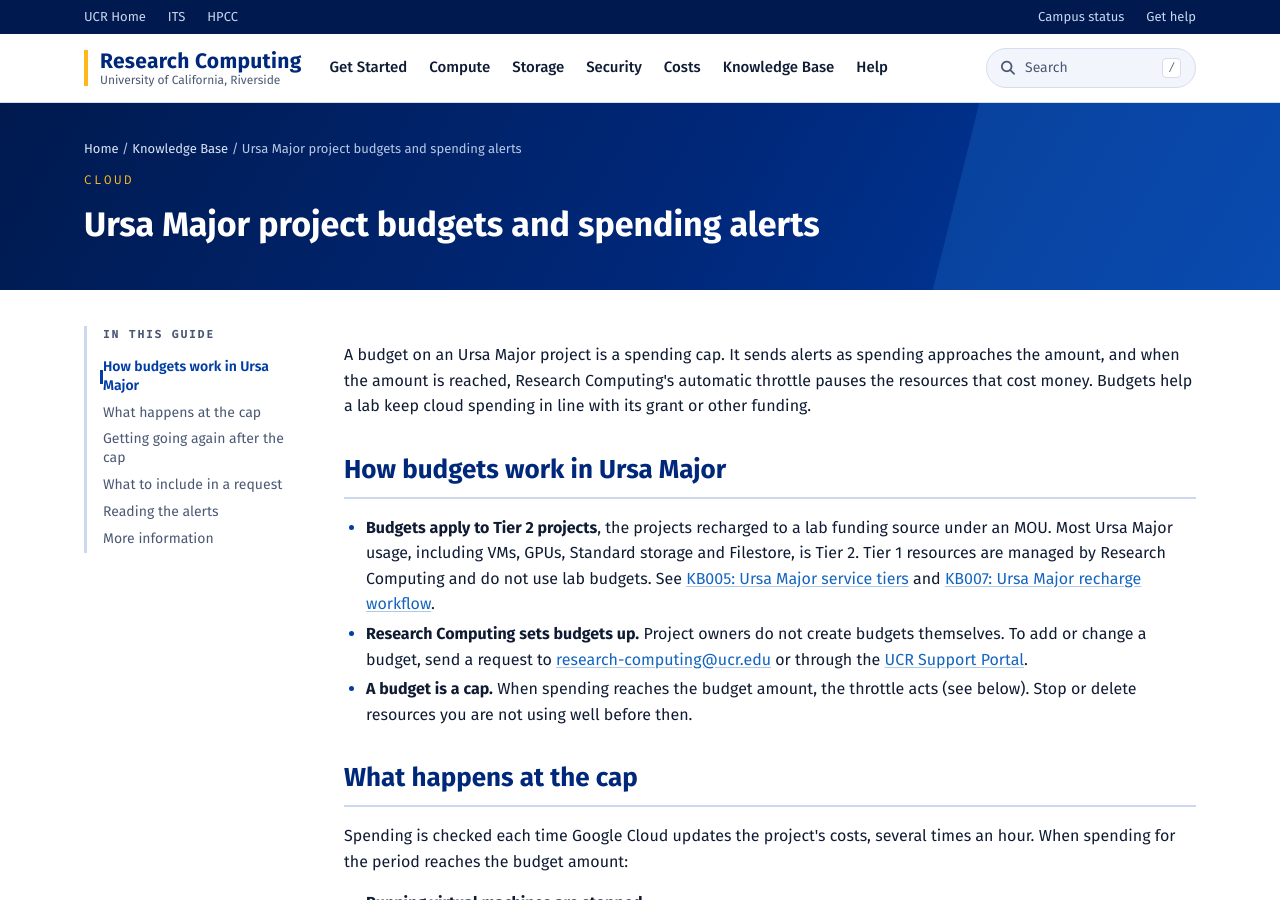
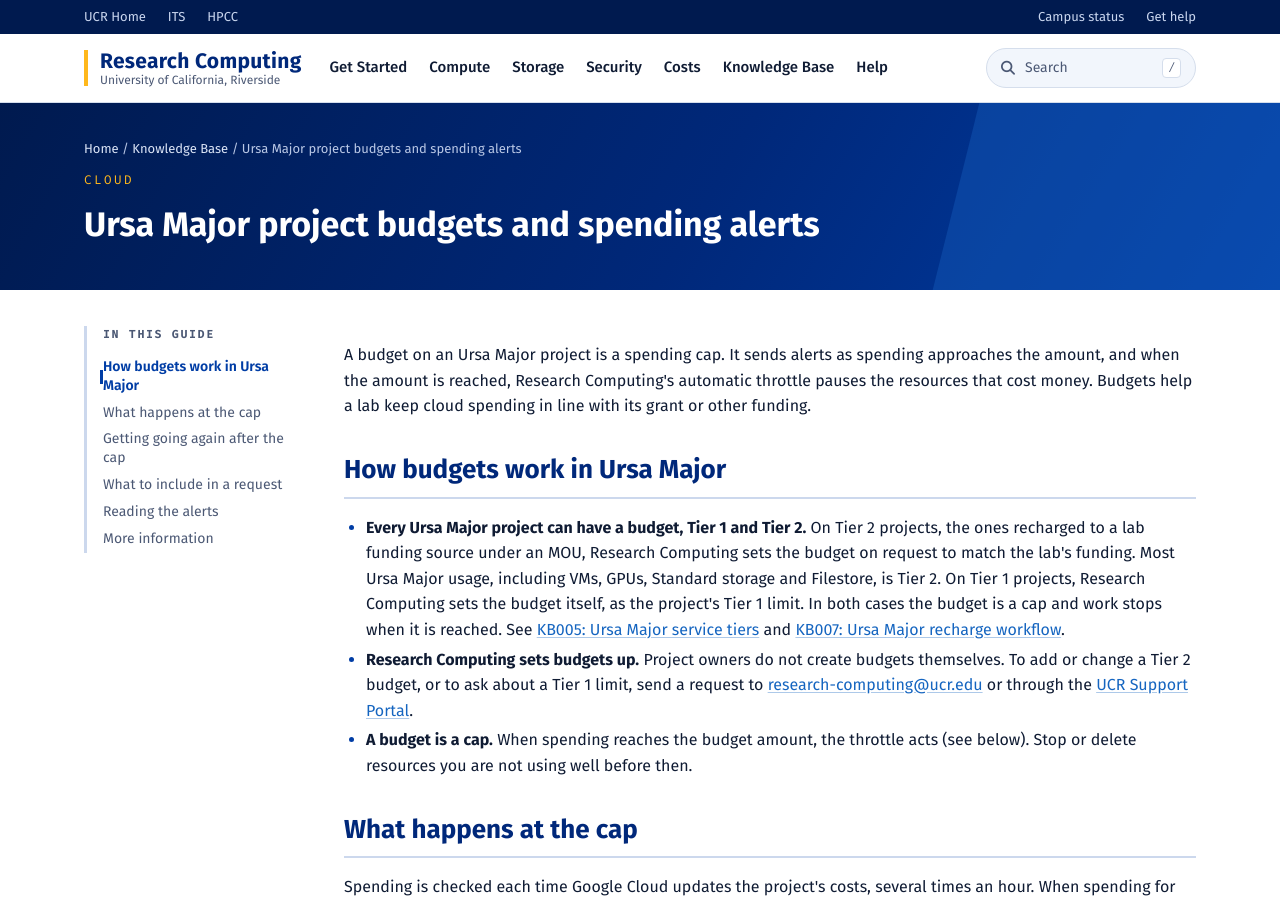
Before and after one commit to UCR-Research-Computing/UCR-Research-Computing.github.io, a Jekyll site: the page built from _kb/ursa-major-project-budget.md, in a window 1280 px wide and 900 px high. Built offline with Jekyll 4.4.1, drawn with Linux system fonts in a browser that asks for light colours; some web fonts are replaced.

Commit message:
Tier 1 projects have budgets too: RC sets them as the Tier 1 limit and they stop work at the cap (Chuck 2026-10-06). Budget KB, guidelines, KB005.

```diff
--- a/_kb/ursa-major-project-budget.md
+++ b/_kb/ursa-major-project-budget.md
@@ -5,6 +5,7 @@ owner: Research Computing
 reviewed: 2026-10-06
 review_notes:
   - "Chuck 2026-10-04: project owners do not set budgets; Research Computing sets them on request, for Tier 2 projects, to help labs stay within grant funding. Rewritten from a self-service console guide to a request guide."
+  - "2026-10-06 (Chuck): Tier 1 projects also have budgets. Research Computing sets them itself as the Tier 1 limit, and they stop work at the cap like Tier 2 budgets. Replaces the 2026-10-04 line that Tier 1 does not use lab budgets."
   - "2026-10-06: corrected to match operations: an Ursa Major budget is a spending cap, not only an alert. At the cap the throttle stops running VMs and turns off Vertex AI and the Gemini API; disks, storage and data are kept. Budgets count gross spend, before credits."
 redirect_from:
   - /Knowledge_Base/Ursa_Major_Project_Budget_Creation.html
@@ -14,8 +15,8 @@ A budget on an Ursa Major project is a spending cap. It sends alerts as spending
 
 ## How budgets work in Ursa Major
 
-- **Budgets apply to Tier 2 projects**, the projects recharged to a lab funding source under an MOU. Most Ursa Major usage, including VMs, GPUs, Standard storage and Filestore, is Tier 2. Tier 1 resources are managed by Research Computing and do not use lab budgets. See [KB005: Ursa Major service tiers](../kb005-ursa-major-service-tiers/) and [KB007: Ursa Major recharge workflow](../kb007-tier2-recharge-workflow/).
-- **Research Computing sets budgets up.** Project owners do not create budgets themselves. To add or change a budget, send a request to [research-computing@ucr.edu](mailto:research-computing@ucr.edu) or through the [UCR Support Portal](https://ucrsupport.service-now.com/ucr_portal/).
+- **Every Ursa Major project can have a budget, Tier 1 and Tier 2.** On Tier 2 projects, the ones recharged to a lab funding source under an MOU, Research Computing sets the budget on request to match the lab's funding. Most Ursa Major usage, including VMs, GPUs, Standard storage and Filestore, is Tier 2. On Tier 1 projects, Research Computing sets the budget itself, as the project's Tier 1 limit. In both cases the budget is a cap and work stops when it is reached. See [KB005: Ursa Major service tiers](../kb005-ursa-major-service-tiers/) and [KB007: Ursa Major recharge workflow](../kb007-tier2-recharge-workflow/).
+- **Research Computing sets budgets up.** Project owners do not create budgets themselves. To add or change a Tier 2 budget, or to ask about a Tier 1 limit, send a request to [research-computing@ucr.edu](mailto:research-computing@ucr.edu) or through the [UCR Support Portal](https://ucrsupport.service-now.com/ucr_portal/).
 - **A budget is a cap.** When spending reaches the budget amount, the throttle acts (see below). Stop or delete resources you are not using well before then.
 
 ## What happens at the cap
```
Also changed, not shown: _kb/kb005-ursa-major-service-tiers.md (+1 -1 lines), _kb/ursa-major-guidelines.md (+1 -1 lines).
